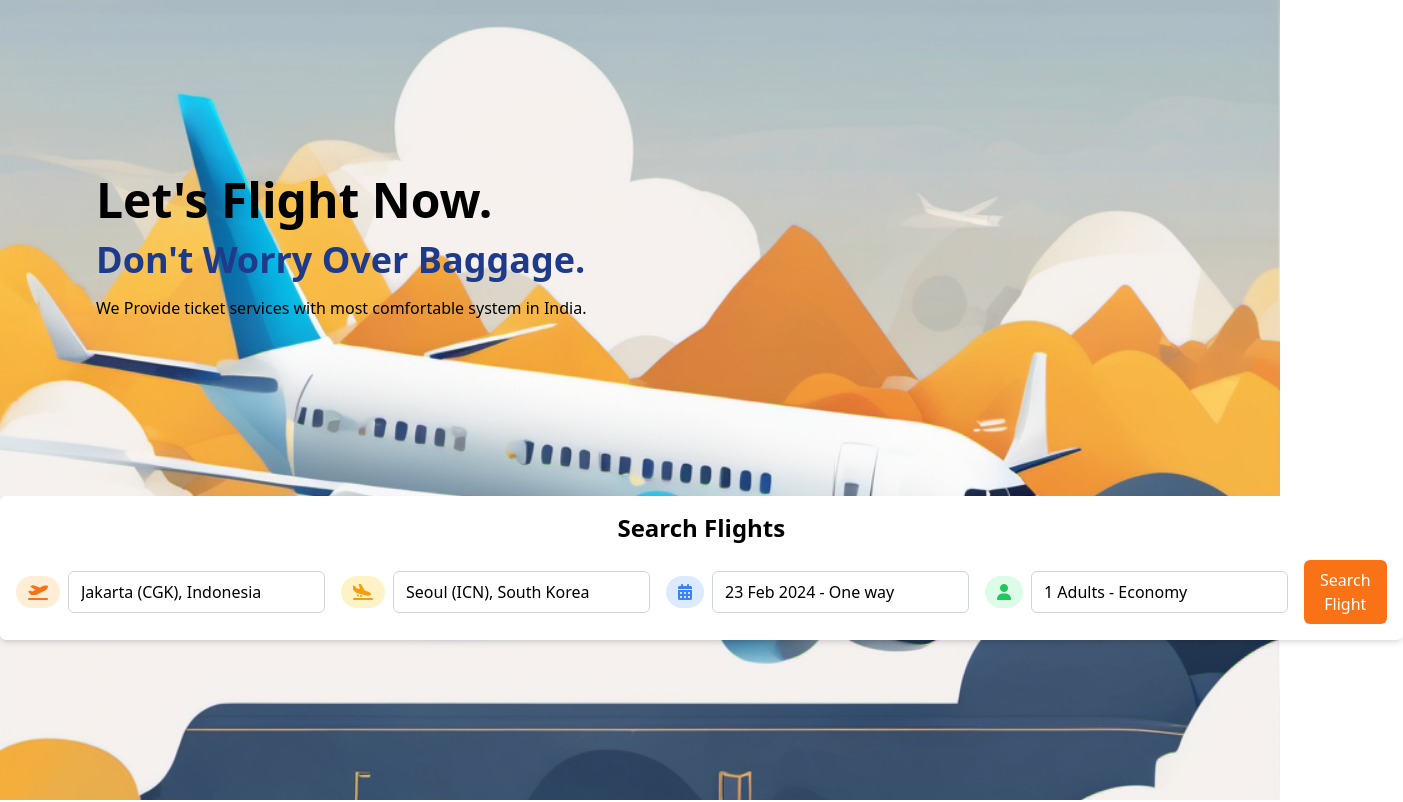
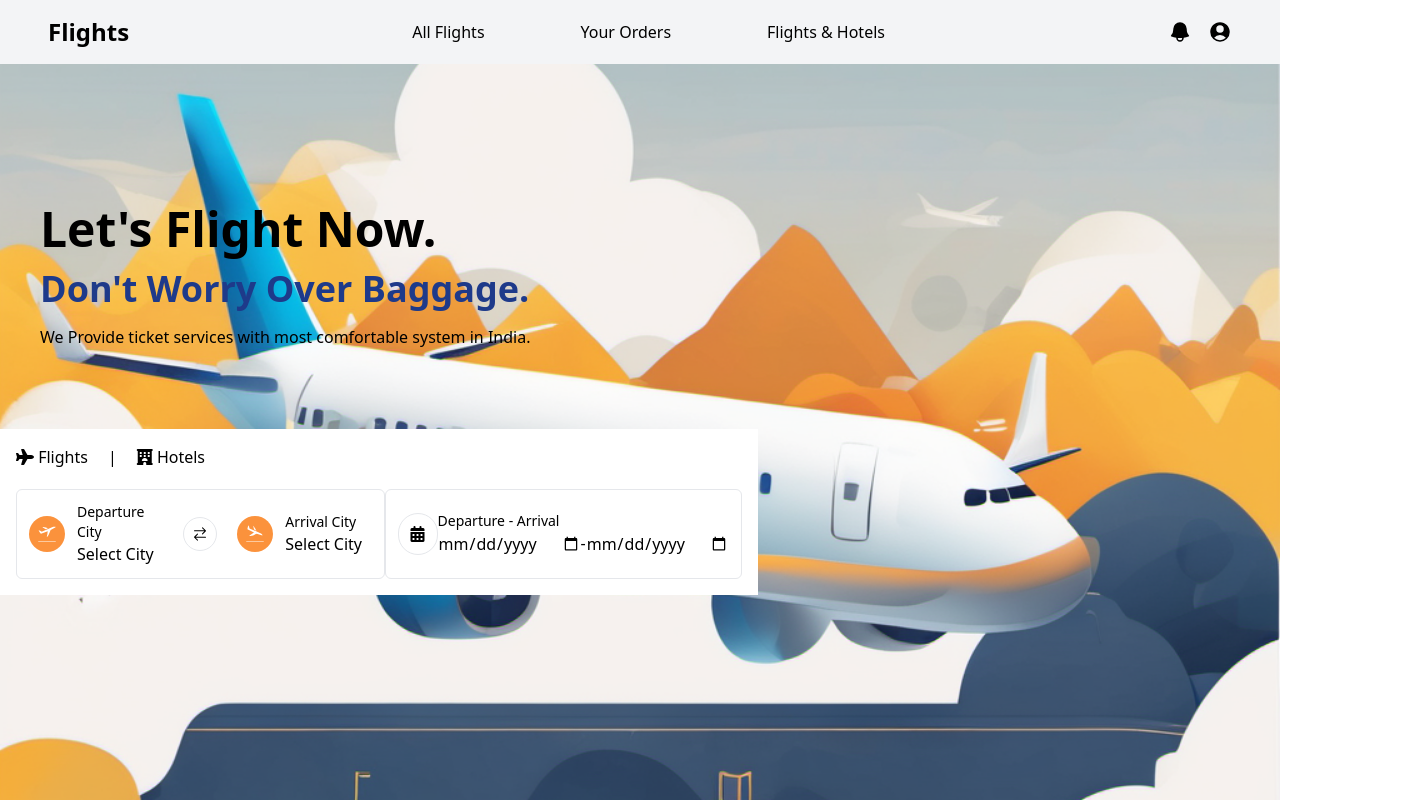
Before and after one commit to Himanshu0422/Flight-Booking, a React (Create React App) app in the folder client/: page / in a window 1280 px wide. Shown: the top 802 px of the page, 1403 px wide, since content can reach past the window. Built offline with nearby package versions, Linux system fonts and the light colour scheme.

Commit message:
search flight component

```diff
--- a/client/package.json
+++ b/client/package.json
@@ -9,6 +9,7 @@
     "@testing-library/user-event": "^13.5.0",
     "react": "^18.2.0",
     "react-dom": "^18.2.0",
+    "react-icons": "^5.1.0",
     "react-scripts": "5.0.1",
     "web-vitals": "^2.1.4"
   },
--- a/client/src/components/HomePage/Main.js
+++ b/client/src/components/HomePage/Main.js
@@ -10,7 +10,7 @@ const Main = () => {
         backgroundImage: `url(${backgroundImage})`,
     };
     return (
-        <div style={backgroundStyles} className='relative h-[100vh] w-[100%] bg-cover bg-center max-sm:flex max-sm:justify-center'>
+        <div style={backgroundStyles} className='flex flex-col gap-20 justify-center max-sm:items-center h-[100vh] w-[100%] bg-cover bg-center'>
             <Intro />
             <SearchFlight />
         </div>
--- /dev/null
+++ b/client/src/components/HomePage/components/CustomSelectCity.js
@@ -0,0 +1,67 @@
+import { useState } from "react";
+import { GiAirplaneDeparture } from "react-icons/gi";
+
+const CustomSelectCity = ({ value, onChange, options }) => {
+    const [isOpen, setIsOpen] = useState(false);
+    const [searchTerm, setSearchTerm] = useState('');
+
+    const toggleDropdown = () => {
+        setIsOpen(!isOpen);
+    };
+
+    const handleSearchChange = (event) => {
+        setSearchTerm(event.target.value);
+    };
+
+    const filteredOptions = options.filter(option =>
+        option.toLowerCase().includes(searchTerm.toLowerCase())
+    );
+
+    const handleCityClick = (city) => {
+        onChange({ target: { value: city } });
+        toggleDropdown();
+    };
+
+    return (
+        <div className="relative">
+            <div className="relative">
+                <div
+                    className="w-full cursor-pointer"
+                    onClick={toggleDropdown}
+                >
+                    {value}
+                </div>
+            </div>
+            {isOpen && (
+                <div className="w-[300px] h-[200px] overflow-auto absolute z-10 -mt-5 bg-white border border-gray-300 rounded-md shadow-lg">
+                    <input
+                        className="block w-full border-b border-gray-300 px-4 py-2 focus:outline-none focus:border-blue-500"
+                        type="text"
+                        placeholder="Search"
+                        value={searchTerm}
+                        onChange={handleSearchChange}
+                    />
+                    <div>
+                        {filteredOptions.map((option, index) => (
+                            <div
+                                key={index}
+                                className="px-4 py-2 hover:bg-gray-100 cursor-pointer border flex items-center"
+                                onClick={() => handleCityClick(option)}
+                            >
+                                <div className="mr-2">
+                                    <GiAirplaneDeparture />
+                                </div>
+                                <div>
+                                    <div className="text-sm">Mumbai, India</div>
+                                    <div className="text-[10px]">Chhatrapati Shivaji International Airport</div>
+                                </div>
+                            </div>
+                        ))}
+                    </div>
+                </div>
+            )}
+        </div>
+    );
+};
+
+export default CustomSelectCity;
--- a/client/src/components/HomePage/components/Intro.js
+++ b/client/src/components/HomePage/components/Intro.js
@@ -2,7 +2,7 @@ import React from 'react';
 
 const Intro = () => {
     return (
-        <div className='absolute sm:left-24 sm:top-44 top-36 space-y-4 max-sm:mx-4 main'>
+        <div className='space-y-4 mx-10 max-sm:hidden'>
             <div className='text-5xl font-extrabold max-sm:text-4xl max-sm:font-bold'>
                 Let's Flight Now.
             </div>
--- a/client/src/components/HomePage/components/Search.js
+++ b/client/src/components/HomePage/components/Search.js
@@ -1,74 +1,90 @@
 import React, { useState } from 'react';
+import { GiAirplaneArrival, GiAirplaneDeparture } from "react-icons/gi";
+import { GoArrowSwitch } from "react-icons/go";
+import CustomSelectCity from './CustomSelectCity';
+
+const cities = [
+    "New York, USA",
+    "Los Angeles, USA",
+    "Chicago, USA",
+    "Houston, USA",
+    "Phoenix, USA",
+    "Philadelphia, USA",
+    "San Antonio, USA",
+    "San Diego, USA",
+    "Dallas, USA",
+    "San Jose, USA"
+];
 
 const SearchFlight = () => {
-    const [departureCity, setDepartureCity] = useState('Jakarta (CGK), Indonesia');
-    const [arrivalCity, setArrivalCity] = useState('Seoul (ICN), South Korea');
-    const [departureArrival, setDepartureArrival] = useState('23 Feb 2024 - One way');
-    const [passengerClass, setPassengerClass] = useState('1 Adults - Economy');
+    const [departureCity, setDepartureCity] = useState('Select City');
+    const [arrivalCity, setArrivalCity] = useState('Select City');
 
-    const handleSearch = () => {
-        // Implement search logic here
-        console.log('Searching for flight...');
+    const handleDepartureChange = (event) => {
+        setDepartureCity(event.target.value);
+    };
+
+    const handleArrivalChange = (event) => {
+        setArrivalCity(event.target.value);
     };
 
     return (
-        <div className="absolute bottom-40 height-20vh left-100 bg-white p-4 rounded-md shadow-md flex flex-col items-center">
-            <h1 className="text-2xl font-bold mb-4 right-20">Search Flights</h1>
-            <div className="flex items-center">
-                <div className="flex items-center mr-4">
-                    <div className="bg-orange-100 text-orange-500 rounded-full px-3 py-1 mr-2">
-                        <i className="fas fa-plane-departure" />
+        <div className='bg-white p-4 space-y-5 w-max'>
+            <div className='flex space-x-5'>
+                <button><i className="fa-solid fa-plane"></i> Flights</button>
+                <div>|</div>
+                <button><i className="fa-solid fa-hotel"></i> Hotels</button>
             </div>
-                    <input
-                        type="text"
+            <div className='flex'>
+                <div className='flex max-sm:flex-col justify-center items-center gap-5 border p-3 rounded-md'>
+                    <div className='flex gap-3 items-center flex-1'>
+                        <div className='bg-orange-400 text-white rounded-full text-xl p-2 flex justify-center items-center'>
+                            <GiAirplaneDeparture />
+                        </div>
+                        <div className="flex flex-col w-full">
+                            <div className='text-sm'>Departure City</div>
+                            <CustomSelectCity
                                 value={departureCity}
-                        onChange={(e) => setDepartureCity(e.target.value)}
-                        className="border border-gray-300 rounded-md px-3 py-2"
-                        placeholder="Departure city"
+                                onChange={handleDepartureChange}
+                                options={cities}
                             />
                         </div>
-                <div className="flex items-center mr-4">
-                    <div className="bg-amber-100 text-amber-500 rounded-full px-3 py-1 mr-2">
-                        <i className="fas fa-plane-arrival" />
                     </div>
-                    <input
-                        type="text"
+                    <div className='border rounded-full p-2'>
+                        <GoArrowSwitch />
+                    </div>
+                    <div className='flex gap-3 items-center flex-1'>
+                        <div className='bg-orange-400 text-white rounded-full text-xl p-2 flex justify-center items-center'>
+                            <GiAirplaneArrival />
+                        </div>
+                        <div className="flex flex-col w-full">
+                            <div className='text-sm'>Arrival City</div>
+                            <CustomSelectCity
                                 value={arrivalCity}
-                        onChange={(e) => setArrivalCity(e.target.value)}
-                        className="border border-gray-300 rounded-md px-3 py-2"
-                        placeholder="Arrival city"
+                                onChange={handleArrivalChange}
+                                options={cities}
                             />
                         </div>
-                <div className="flex items-center mr-4">
-                    <div className="bg-blue-100 text-blue-500 rounded-full px-3 py-1 mr-2">
-                        <i className="fas fa-calendar-alt" />
                     </div>
+                </div>
+                <div className='border p-3 rounded-md flex justify-center items-center'>
+                    <div className='border rounded-full p-3 flex justify-center'>
+                        <i className="fa-solid fa-calendar-days"></i>
+                    </div>
+                    <div>
+                        <div className='text-sm'>Departure - Arrival</div>
+                        <div className='flex'>
                             <input
-                        type="text"
-                        value={departureArrival}
-                        onChange={(e) => setDepartureArrival(e.target.value)}
-                        className="border border-gray-300 rounded-md px-3 py-2"
-                        placeholder="Departure - Arrival"
+                                type='date'
+                            />
+                            <div>-</div>
+                            <input
+                                type='date'
+                                value='One Way'
                             />
                         </div>
-                <div className="flex items-center mr-4">
-                    <div className="bg-green-100 text-green-500 rounded-full px-3 py-1 mr-2">
-                        <i className="fas fa-user" />
                     </div>
-                    <input
-                        type="text"
-                        value={passengerClass}
-                        onChange={(e) => setPassengerClass(e.target.value)}
-                        className="border border-gray-300 rounded-md px-3 py-2"
-                        placeholder="Passenger - Class"
-                    />
                 </div>
-                <button
-                    onClick={handleSearch}
-                    className="bg-orange-500 text-white rounded-md px-4 py-2 hover:bg-orange-600 transition-colors duration-300"
-                >
-                    Search Flight
-                </button>
             </div>
         </div>
     );
--- a/client/src/components/Layout.js
+++ b/client/src/components/Layout.js
@@ -4,7 +4,7 @@ import Navbar from './Navbar'
 const Layout = ({children}) => {
     return (
         <div className='relative'>
-            <div className='z-5 w-full fixed'>
+            <div className='z-10 w-full fixed'>
                 <Navbar />
             </div>
             <div>
--- a/client/src/index.css
+++ b/client/src/index.css
@@ -2,14 +2,8 @@
 @tailwind components;
 @tailwind utilities;
 
-@media only screen and (max-height: 700px) {
-    .main {
-        top: 6rem;
+@media screen and (max-height: 800px) {
+    .main{
+
     }
 }
-
-@media only screen and (max-width: 500px) {
-    .trip-card {
-        width: 30%;
-    }
-}
```
Also changed, not shown: 1 other file (tests, documents, lock files or other folders). Lines whose indentation alone changed are shown as unchanged.
